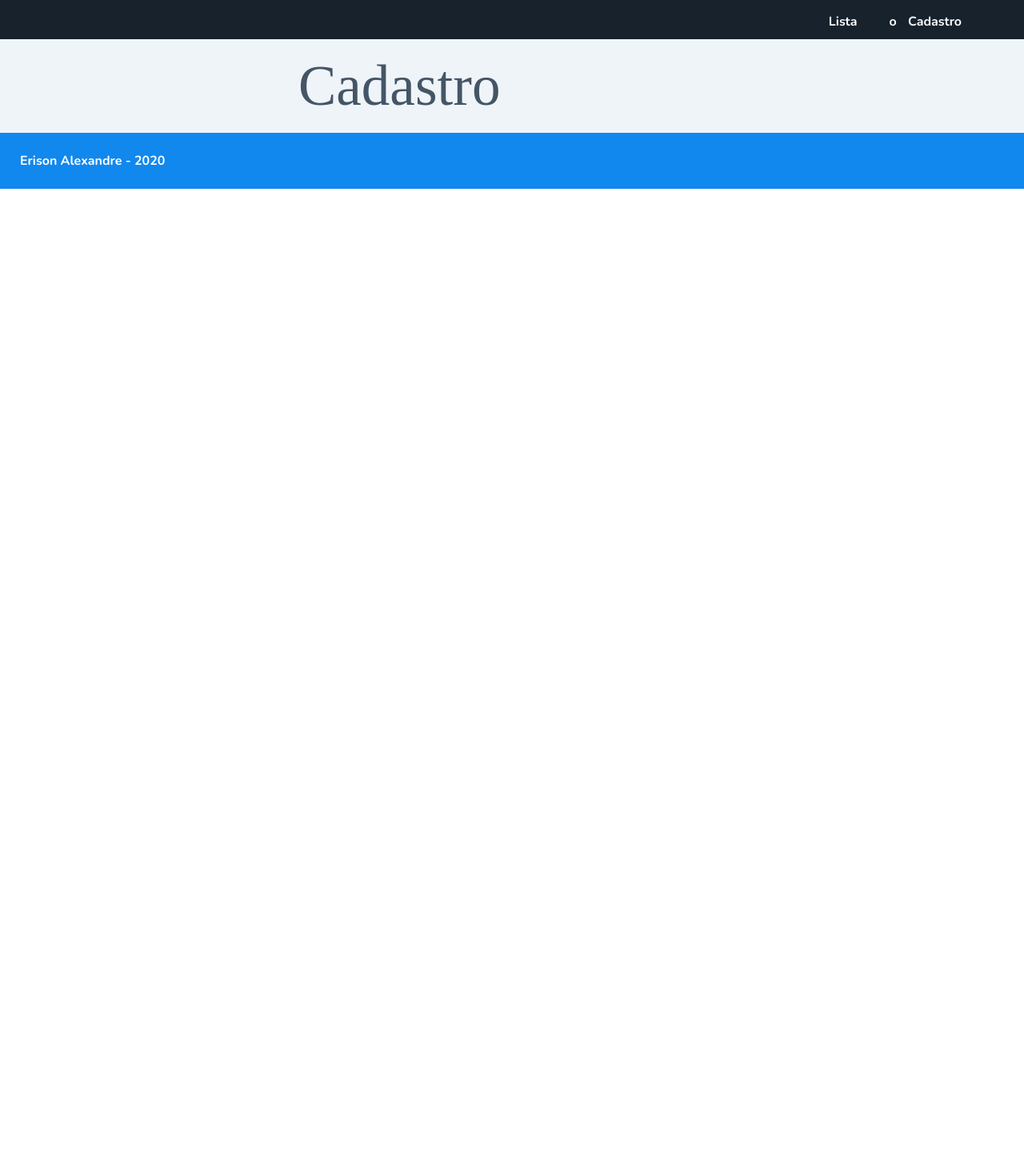
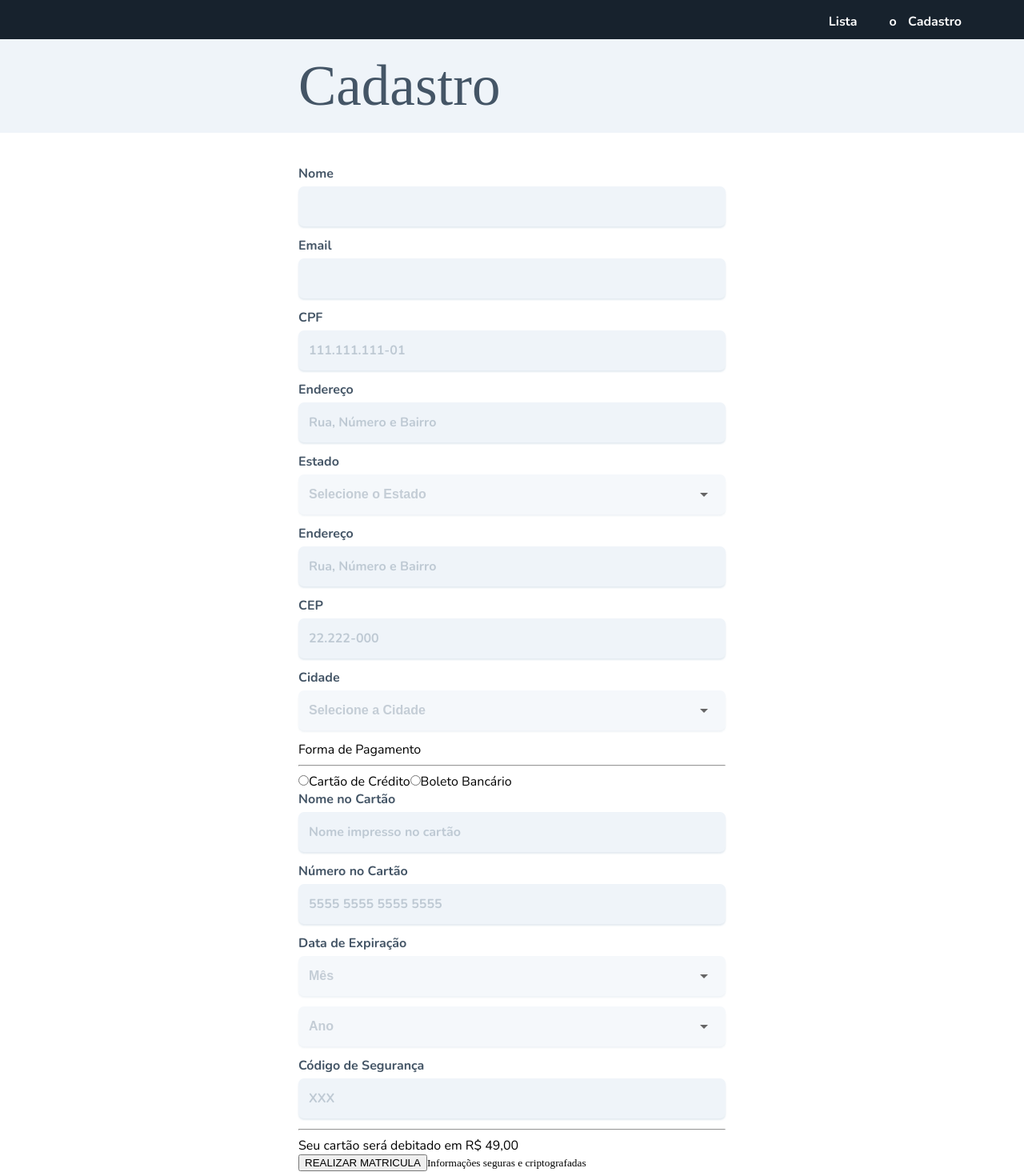
Before and after one commit to erisonalexandre/TSA, a Vue app: page /cadastro in a window 1280 px wide. Shown: the top 1470 px of the page at 80% size. Before the commit the page ends 800 px from the top, so only its background shows below. Built offline with nearby package versions, Linux system fonts and the light colour scheme; a web font is replaced by a local one.

Commit message:
[add] html pagina cadastro

```diff
--- a/src/views/Cadastro.vue
+++ b/src/views/Cadastro.vue
@@ -1,12 +1,122 @@
 <template>
-  <div><Header titulo="Cadastro"></Header></div>
+  <div>
+    <Header titulo="Cadastro"></Header>
+    <form class="container py-40">
+      <BaseInput v-model="nome" id="nome" name="nome" label="Nome"></BaseInput>
+      <BaseInput
+        v-model="email"
+        id="email"
+        name="email"
+        label="Email"
+      ></BaseInput>
+      <BaseInput
+        v-model="cpf"
+        id="cpf"
+        name="cpf"
+        label="CPF"
+        placeholder="111.111.111-01"
+      ></BaseInput>
+      <BaseInput
+        v-model="endereco"
+        id="endereco"
+        name="endereco"
+        label="Endereço"
+        placeholder="Rua, Número e Bairro"
+      ></BaseInput>
+      <BaseInput name="estado" label="Estado">
+        <select v-model="estado" required name="estado" id="estado">
+          <option value="" disabled selected>Selecione o Estado</option>
+        </select>
+      </BaseInput>
+      <BaseInput
+        v-model="endereco"
+        id="endereco"
+        name="endereco"
+        label="Endereço"
+        placeholder="Rua, Número e Bairro"
+      ></BaseInput>
+      <BaseInput
+        v-model="cep"
+        id="cep"
+        name="cep"
+        label="CEP"
+        placeholder="22.222-000"
+      ></BaseInput>
+      <BaseInput name="cidade" label="Cidade">
+        <select v-model="cidade" required name="cidade" id="cidade">
+          <option value="" selected disabled>Selecione a Cidade</option>
+        </select>
+      </BaseInput>
+      <p>Forma de Pagamento</p>
+      <hr />
+      <div>
+        <input type="radio" id="credito" name="pagamento" value="credito" />
+        <label for="credito">Cartão de Crédito</label>
+        <input type="radio" id="boleto" name="pagamento" value="boleto" />
+        <label for="boleto">Boleto Bancário</label>
+      </div>
+      <BaseInput
+        v-model="nome_cartao"
+        id="nome_cartao"
+        name="nome_cartao"
+        label="Nome no Cartão"
+        placeholder="Nome impresso no cartão"
+      ></BaseInput>
+      <BaseInput
+        v-model="numero_cartao"
+        id="numero_cartao"
+        name="numero_cartao"
+        label="Número no Cartão"
+        placeholder="5555 5555 5555 5555"
+      ></BaseInput>
+      <BaseInput label="Data de Expiração">
+        <select v-model="mes_cartao" required name="mes_cartao" id="mes_cartao">
+          <option value="" selected disabled>Mês</option>
+        </select>
+        <select v-model="ano_cartao" required name="ano_cartao" id="ano_cartao">
+          <option value="" selected disabled>Ano</option>
+        </select>
+      </BaseInput>
+      <BaseInput
+        v-model="cv"
+        id="cv"
+        name="cv"
+        label="Código de Segurança"
+        placeholder="XXX"
+      ></BaseInput>
+      <hr />
+      <p>Seu cartão será debitado em R$ 49,00</p>
+      <button type="submit">REALIZAR MATRICULA</button>
+      <small>Informações seguras e criptografadas</small>
+    </form>
+  </div>
 </template>
 <script>
 import Header from "@/components/Header"
+import BaseInput from "@/components/BaseInput"
+
 export default {
   name: "Cadastro",
   components: {
-    Header
+    Header,
+    BaseInput
+  },
+  data() {
+    return {
+      nome: null,
+      email: null,
+      cpf: null,
+      endereco: null,
+      estado: "",
+      cep: null,
+      cidade: "",
+      pagamento: null,
+      nome_cartao: null,
+      numero_cartao: null,
+      mes_cartao: "",
+      ano_cartao: "",
+      cv: null
+    }
   }
 }
 </script>
```
Also changed, not shown: 1 other file (tests, documents, lock files or other folders).
